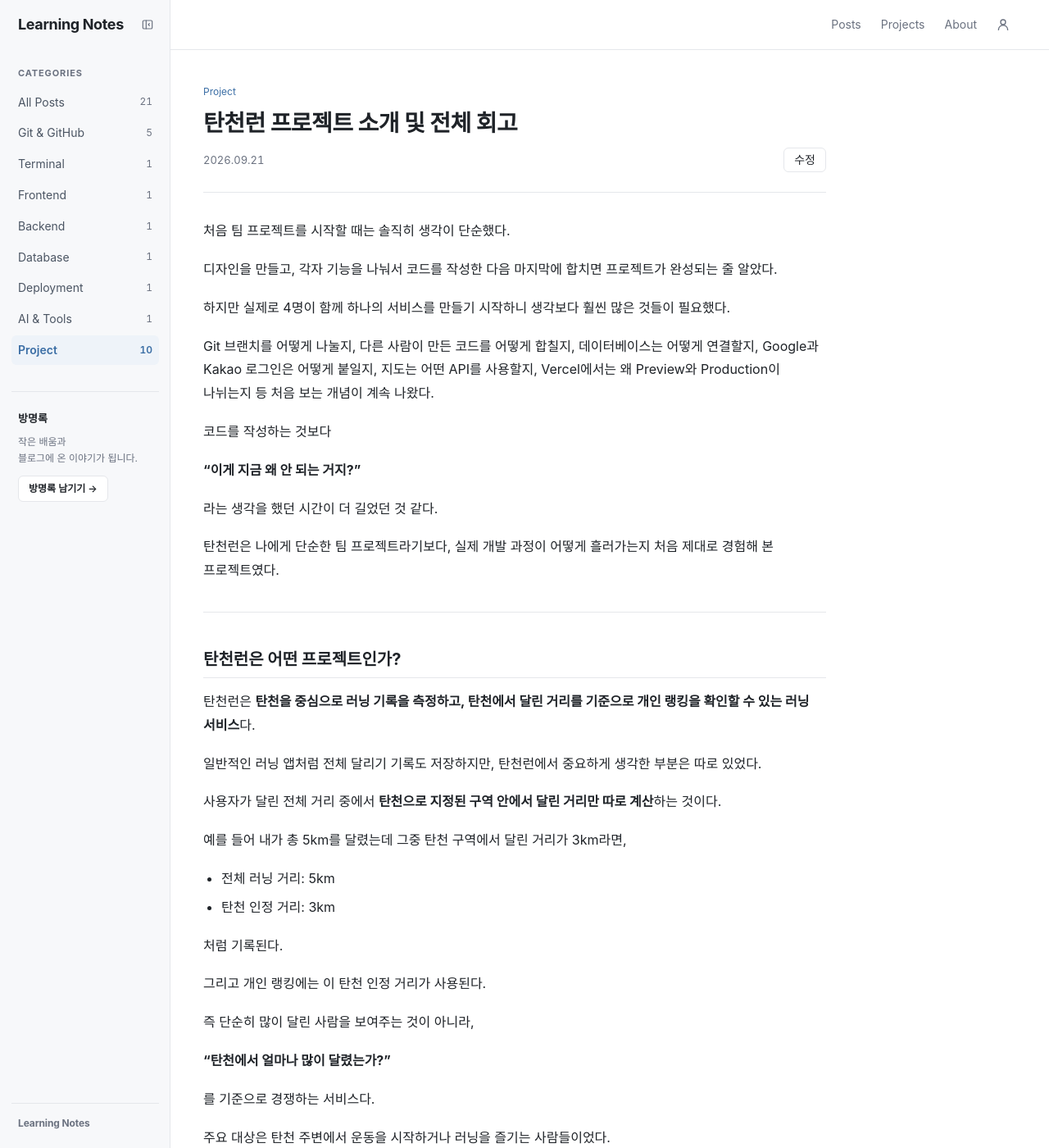
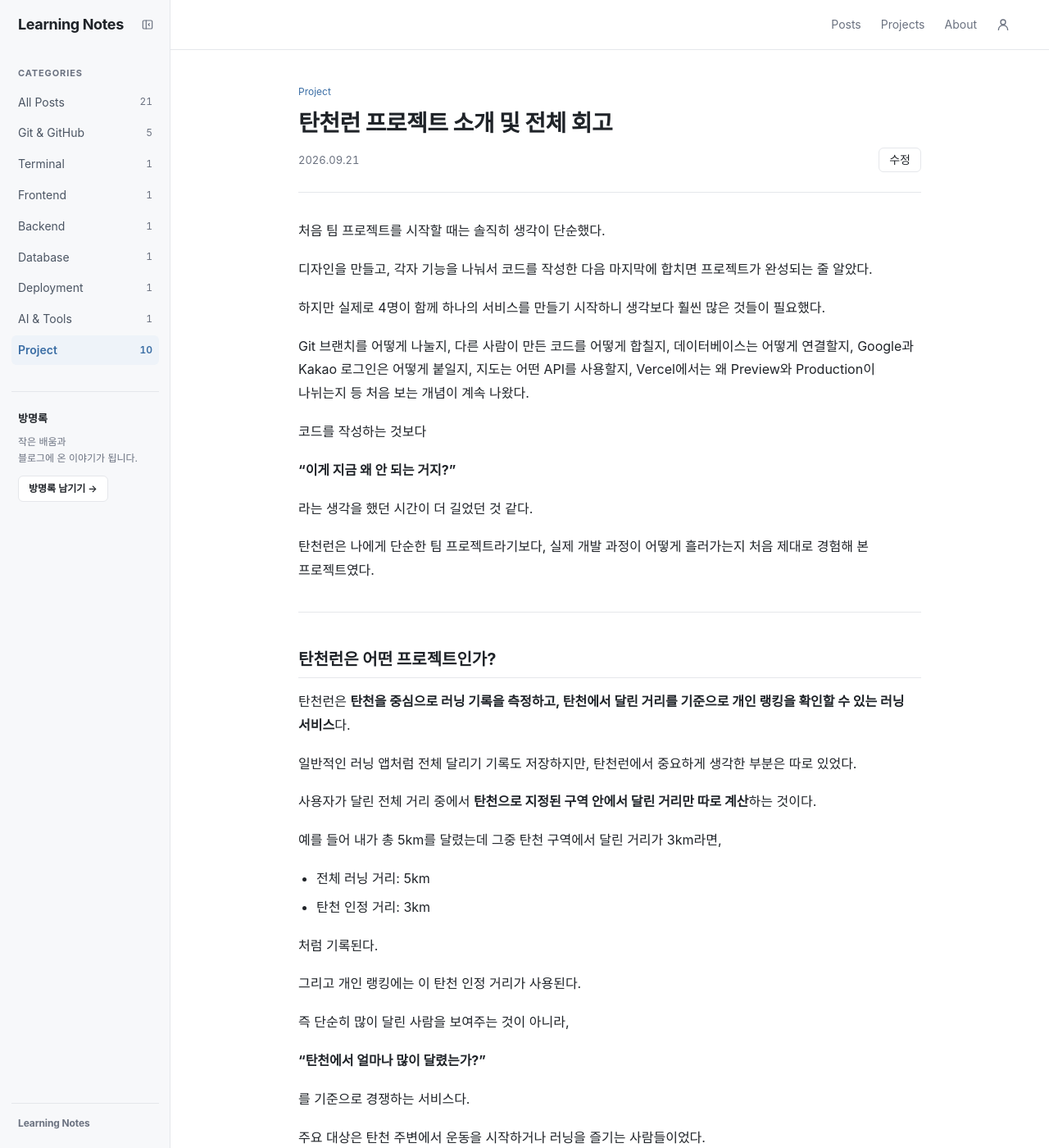
Before and after one commit to eunjung01230/my-blog, a Jekyll site: the page built from _project_posts/tanchunrun/00-overview.md, in a window 1280 px wide and 1400 px high. Shown: the whole window at 82% size. Built offline with Jekyll 4.4.1, drawn with Linux system fonts in a browser that asks for light colours.

Commit message:
fix: center post pages like the list pages
Co-Authored-By: Claude Opus 5.5 (1M context) <noreply@anthropic.com>

```diff
--- a/assets/css/custom.css
+++ b/assets/css/custom.css
@@ -1034,8 +1034,10 @@ h1, h2, h3, h4 {
    8. Post Content
    ========================================================= */
 
+/* 글 페이지: 읽기 좋은 폭은 유지하고, 목록 페이지(.page-center)처럼 가운데 둔다 */
 .post {
   max-width: var(--content-width);
+  margin: 0 auto;
 }
 
 .post-header {
```
